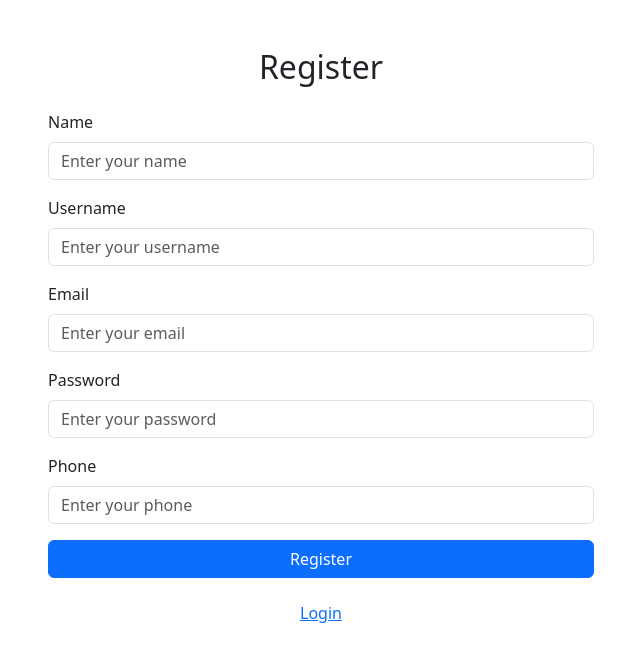
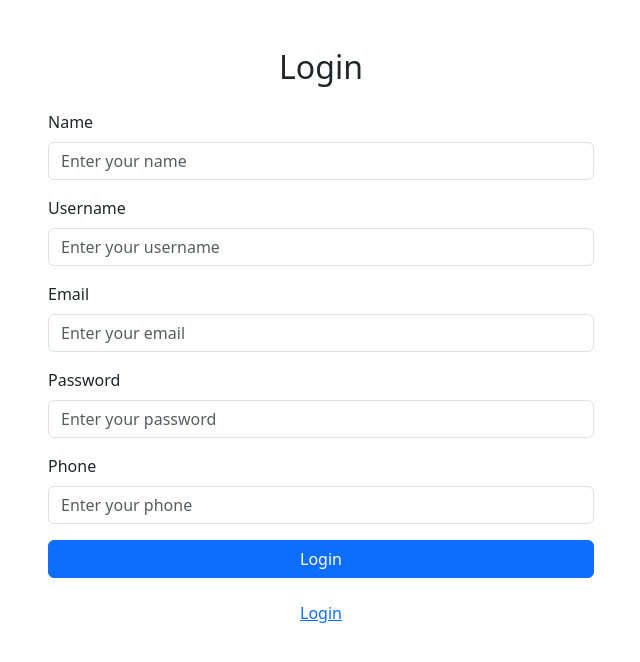
Before and after one commit to Ghostnodedev/srccomerce, a Next.js app: page /login in a window 1280 px wide. Shown: the top 662 px of the page, without its empty margins (319-959 px from the left). Built offline with nearby package versions, Linux system fonts and the light colour scheme.

Commit message:
data fixed

```diff
--- a/app/login/page.js
+++ b/app/login/page.js
@@ -33,10 +33,10 @@ const RegisterPage = () => {
 
       const data = await res.json();
       if (res.ok) {
-        alert("Registration successful");
-        // router.push("/");
+        alert("Login successful");
+        router.push("/");
       } else {
-        alert(`Registration failed: ${data.error || "Unknown error"}`);
+        alert(`Login failed: ${data.error || "Unknown error"}`);
       }
     } catch (err) {
       console.error("Error:", err);
@@ -48,7 +48,7 @@ const RegisterPage = () => {
     <Container className="my-5">
       <Row className="justify-content-md-center">
         <Col md={8} lg={6}>
-          <h2 className="text-center mb-4">Register</h2>
+          <h2 className="text-center mb-4">Login</h2>
           <Form onSubmit={handleSubmit}>
             {["name", "username", "email", "password", "phone"].map((field) => (
               <Form.Group className="mb-3" key={field}>
@@ -64,7 +64,7 @@ const RegisterPage = () => {
               </Form.Group>
             ))}
             <div className="d-grid">
-              <Button variant="primary" type="submit">Register</Button>
+              <Button variant="primary" type="submit">Login</Button>
               <Button variant="link" className="mt-3" onClick={() => router.push("/login")}>Login</Button>
             </div>
           </Form>
```
